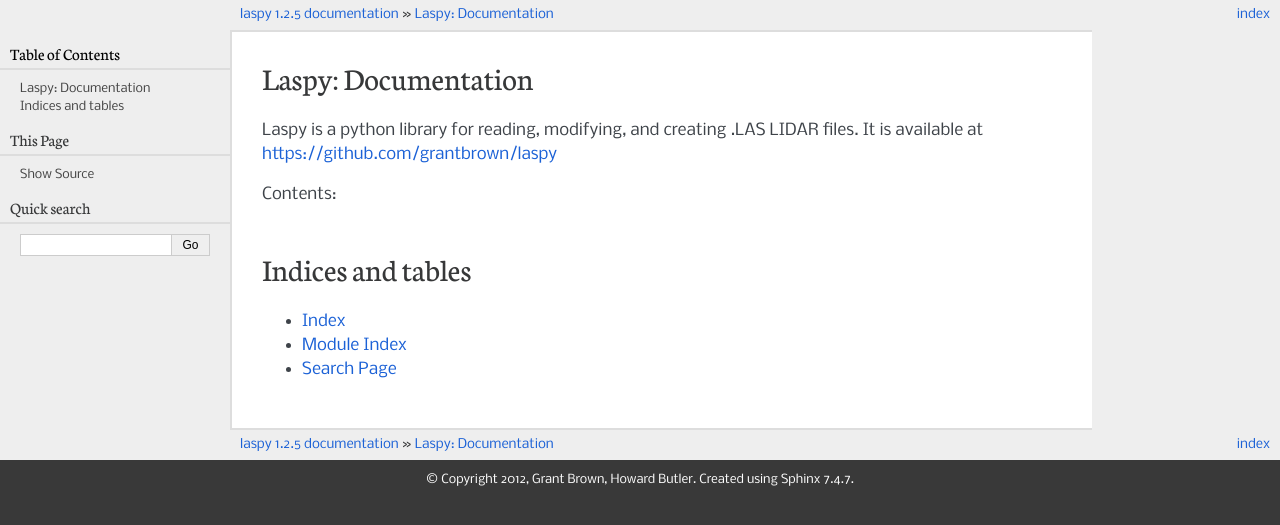
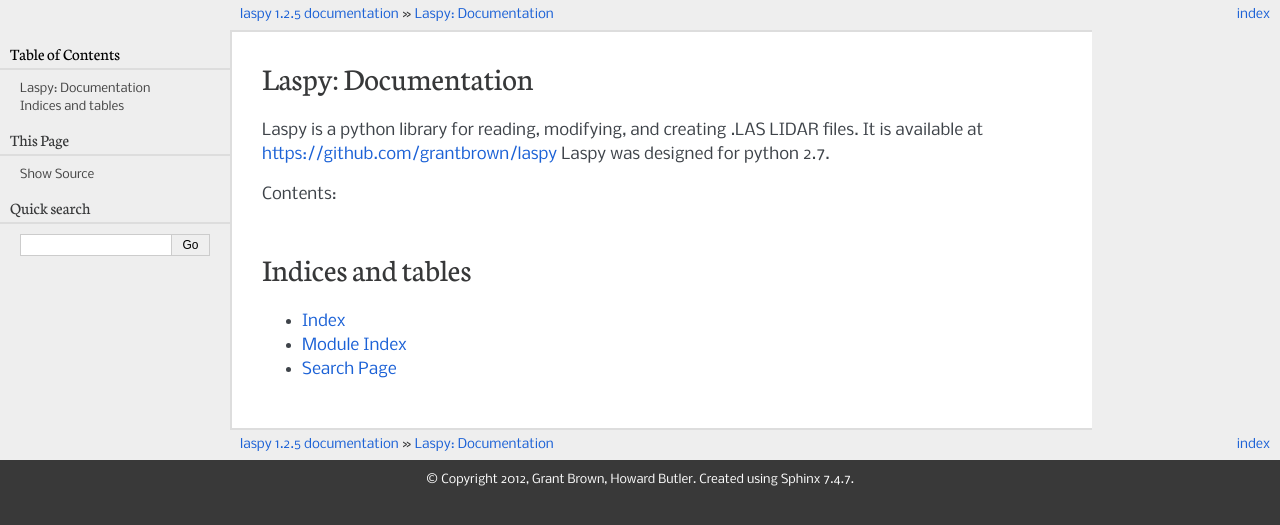
Before and after one commit to laspy/laspy, a Sphinx documentation site: the page built from doc/source/index.rst, in a window 1280 px wide. Shown: the top 525 px of the page. Built offline with Sphinx 7.4.7, drawn with Linux system fonts in a browser that asks for light colours; formulas are drawn with MathJax 3; pages that are not in the unit, such as notebooks, are missing from menus.

Commit message:
Mention python 2.7 in readme and doc index

```diff
--- a/README.rst
+++ b/README.rst
@@ -2,7 +2,7 @@
 =========================
 
 Laspy is a python library for reading, modifying and creating .LAS LIDAR files.
-
+It was designed for python 2.7
 
 API Documentation and tutorials are available at http://www.laspy.org/
 Installation is standard:
--- a/doc/source/index.rst
+++ b/doc/source/index.rst
@@ -8,6 +8,7 @@
 
 Laspy is a python library for reading, modifying, and creating .LAS LIDAR files. It is available
 at https://github.com/grantbrown/laspy
+Laspy was designed for python 2.7.
 
 Contents:
 
```
